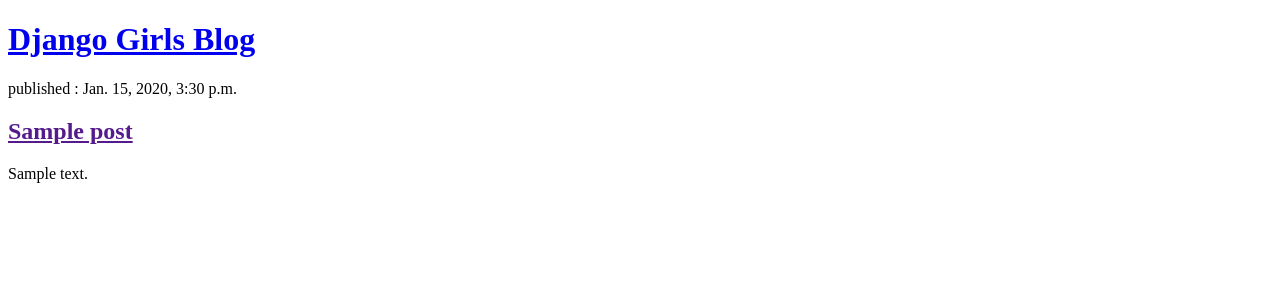
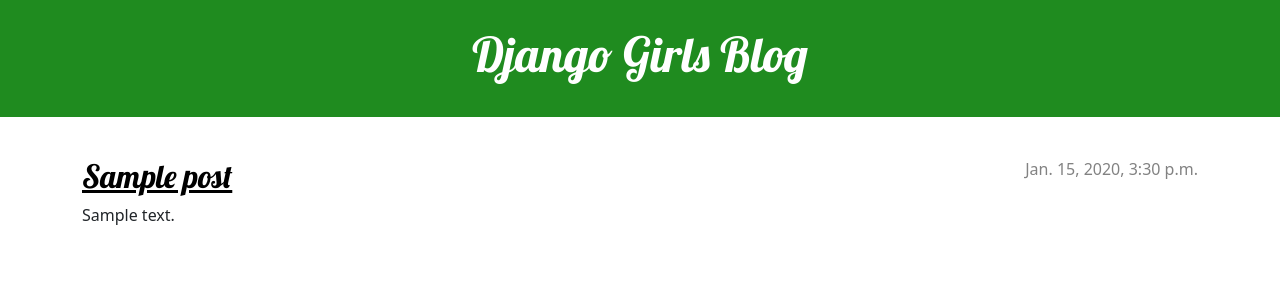
Before and after one commit to Mudaasirl/my-first-blog, a Django app: page / in a window 1280 px wide. Shown: the top 300 px of the page. Run offline with Django 3.2, Linux system fonts and the light colour scheme; tables that the repository leaves empty hold one stand-in row (values such as "Sample post").

Commit message:
added css

```diff
--- /dev/null
+++ b/blog/static/css/blog.css
@@ -0,0 +1,75 @@
+h1 a, h2 a {
+    color: beige;
+    font-family: 'Lobster';
+}
+
+
+.page-header{
+    background-color: rgb(31, 139, 31);
+    margin-top: 0;
+    margin-bottom: 40px;
+    padding: 2%;
+    text-align: center;
+}
+
+.page-header h1,
+.page-header h1 a,
+.page-header h1 a:visited,
+.page-header h1 a:active
+{
+    color: #ffffff;
+    font-size: 36pt;
+    text-decoration: none;
+}
+
+h1,h2,h3,h4{
+    font-family: 'Lobster',cursive;
+}
+
+.date {
+    color: #828282;
+}
+
+.save{
+    border: 1px solid black;
+    float:right;
+}
+
+.post-form textarea,
+.post-form input {
+    width: 100%;
+}
+
+.top-menu,
+.top-menu:hover,
+.top-menu:visited {
+    color: #ffffff;
+    float: right;
+    font-size: 26pt;
+    margin-right: 20px;
+}
+
+.post{
+    margin-bottom: 5%;
+}
+
+post h2 a,
+.post h2 a:visited {
+    color: #000000;
+}
+
+.post>.date,
+.post>.actions {
+    float: right;
+}
+.btn-secondary,
+.btn-secondary:visited {
+    color: #C25100;
+    background: none;
+    border-color: #C25100;
+}
+
+.btn-secondary:hover {
+    color: #FFFFFF;
+    background-color: #C25100;
+}
--- a/blog/templates/blog/post_list.html
+++ b/blog/templates/blog/post_list.html
@@ -1,24 +1,37 @@
+{% load static %}
 <!DOCTYPE html>
 <html>
 
 <head>
-    <title>Django Girls blog</title>
+    <title>mudaas_irl's blog</title>
+    <link rel="stylesheet" href="https://cdn.jsdelivr.net/npm/bootstrap@5.1.3/dist/css/bootstrap.min.css"        integrity="sha384-1BmE4kWBq78iYhFldvKuhfTAU6auU8tT94WrHftjDbrCEXSU1oBoqyl2QvZ6jIW3" crossorigin="anonymous">
+    <link href="//fonts.googleapis.com/css?family=Lobster&subset=latin,latin-ext" rel="stylesheet" type="text/css">
+
+    <link rel="stylesheet" href="{% static 'css\blog.css' %}">
 </head>
 
 <body>
-    <header>
-        <h1><a href="/">Django Girls Blog</a></h1>
+    <header class="page-header">
+        <div class="container">
+            <h1><a href="/">Django Girls Blog</a></h1>
+        </div>
     </header>
-    <!-- salamat rahe teri aankhon ki masti-->
-    {% for post in posts %}
-        <article>
-            <time> published : {{post.published_date }} </time>
-            <h2> <a href=""> {{post.title}} </a> </h2>
-            <p> {{post.text|linebreaksbr}} </p>
-        </article>
-    {% endfor %}
 
-
+    <main class="container">
+        <div class="row">
+            <div class="col">
+                {% for post in posts %}
+                <article class="post">
+                    <time class="date">
+                        {{ post.published_date }}
+                    </time>
+                    <h2><a href="">{{ post.title }}</a></h2>
+                    <p>{{ post.text|linebreaksbr }}</p>
+                </article>
+                {% endfor %}
+            </div>
+        </div>
+    </main>
 </body>
 
 </html>
--- a/mysite/urls.py
+++ b/mysite/urls.py
@@ -13,6 +13,8 @@ Including another URLconf
     1. Import the include() function: from django.urls import include, path
     2. Add a URL to urlpatterns:  path('blog/', include('blog.urls'))
 """
+from django.conf import settings
+from django.conf.urls.static import static
 from django.contrib import admin
 from django.urls import path, include
 
@@ -20,4 +22,4 @@ urlpatterns = [
     path('admin/', admin.site.urls),
     # this matches the root url and goes to blog/urls
     path('', include('blog.urls')),
-]
+] + static(settings.STATIC_URL, document_root=settings.STATIC_ROOT)
```
